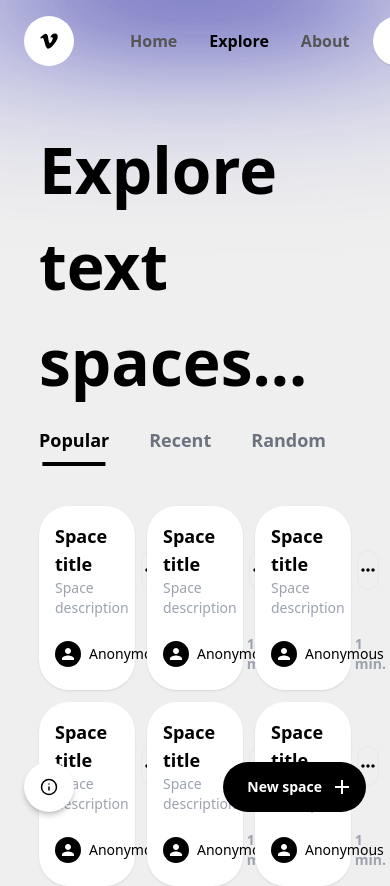
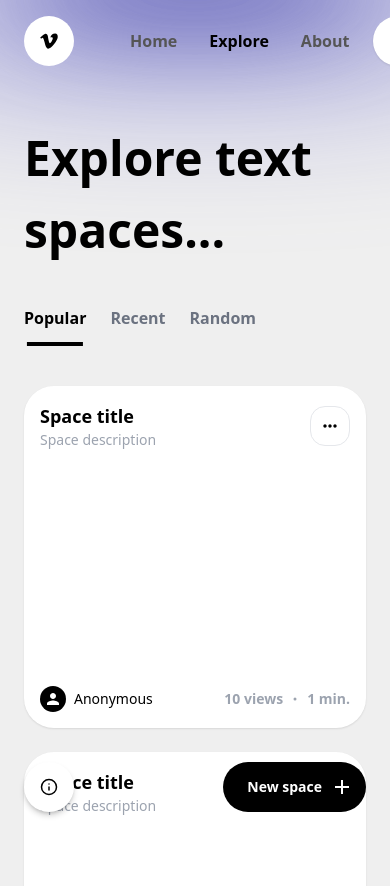
Before and after one commit to ennanuel/text-share-frontend, a React (Vite) app: page /spaces in a window 390 px wide. Shown: the top 886 px of the page. Built offline with nearby package versions, Linux system fonts and the light colour scheme.

Commit message:
Made page responsive

```diff
--- a/src/pages/TextSpaces.tsx
+++ b/src/pages/TextSpaces.tsx
@@ -1,33 +1,34 @@
 import { useContext } from "react";
-import { Link } from "react-router-dom";
 
 import { AiOutlineArrowRight } from "react-icons/ai";
-import { BsDot } from "react-icons/bs";
-import { MdMoreHoriz, MdPerson, MdAdd } from "react-icons/md";
+import { MdAdd } from "react-icons/md";
 import { FiInfo } from "react-icons/fi";
 import { createModalContext } from "../components/Layout";
 
 import TextSpaceCard from "../components/TextSpaceCard";
+import Loading from "../components/Loading";
+import Error from "../components/Error";
 
 export default function TextSpaces() {
     const { openCreateModal } = useContext(createModalContext);
 
     return (
         <div id="text-spaces" className="min-h-[calc(100vh_-_60px)] relative mt-10 flex flex-col gap-4">
-            <h1 className="font-bold text-[4rem] px-[10vw] animate-[fade-in_1s_ease]">Explore text spaces...</h1>
-            <ul className="flex items-center gap-10 px-[10vw]">
+            <h1 className="font-bold text-[3rem] md:text-[4rem] px-6 md:px-[10vw] animate-[fade-in_1s_ease]">Explore text spaces...</h1>
+            <ul className="flex items-center gap-6 mt-6 md:mt-0 md:gap-10 px-6 md:px-[10vw]">
                 <li className="h-[40px] flex flex-col gap-2 justify-between relative opacity-0 animate-[fade-in_1s_ease_300ms_forwards]">
-                    <span className="font-semibold text-lg">Popular</span>
+                    <span className="font-semibold text-base md:text-lg">Popular</span>
                     <span className="h-[4px] w-[90%] bg-black absolute bottom-0 left-[50%] translate-x-[-50%]"></span>
                 </li>
                 <li className="h-[40px] flex flex-col gap-2 justify-between relative opacity-0 animate-[fade-in_1s_ease_400ms_forwards]">
-                    <span className="font-semibold text-lg text-gray-500">Recent</span>
+                    <span className="font-semibold text-base md:text-lg text-gray-500">Recent</span>
                 </li>
                 <li className="h-[40px] flex flex-col gap-2 justify-between relative opacity-0 animate-[fade-in_1s_ease_500ms_forwards]">
-                    <span className="font-semibold text-lg text-gray-500">Random</span>
+                    <span className="font-semibold text-base md:text-lg text-gray-500">Random</span>
                 </li>
             </ul>
-            <ul className="grid grid-cols-3 gap-3 mt-6 px-[10vw]">
+            <div className="flex flex-col gap-4 pb-10 px-6 md:px-[10vw]">
+                <ul className="grid grid-cols-1 md:grid-cols-2 lg:grid-cols-3 gap-6 md:gap-3 mt-6">
                     {
                         [1, 2, 3, 4, 5, 6].map((item, index) => (
                             <li key={index}>
@@ -36,19 +37,18 @@ export default function TextSpaces() {
                         ))
                     }
                 </ul>
-
                 <button className="btn relative group mt-10 flex items-center justify-center m-auto gap-2 px-6">
-                <span className="relative z-[1] font-semibold text-sm">More spaces</span>
-                <AiOutlineArrowRight size={16} className="relative z-[1] transition-transform group-hover:translate-x-2 duration-300" />
+                    <span className="relative font-semibold text-sm">More spaces</span>
+                    <AiOutlineArrowRight size={16} className="relative transition-transform group-hover:translate-x-2 duration-300" />
                 </button>
-
-            <div className="flex sticky bottom-8 justify-between px-6 my-10">
+            </div>
+            <div className="flex sticky bottom-8 justify-between px-6">
                 <button className="flex items-center justify-center h-[50px] w-[50px] rounded-[25px] bg-white shadow-md shadow-black/20">
                     <FiInfo size={18} />
                 </button>
                 <button onClick={openCreateModal} className='btn group relative flex items-center justify-center h-[50px] pl-6 pr-3 gap-2 text-sm font-semibold'>
-                    <span className='relative z-[1]'>New space</span>
-                    <MdAdd size={24} className="relative z-[1] group-hover:scale-90 transition-transform duration-300" />
+                    <span className='relative'>New space</span>
+                    <MdAdd size={24} className="relative group-hover:scale-90 transition-transform duration-300" />
                 </button>
             </div>
         </div>
```
Lines whose indentation alone changed are shown as unchanged.
